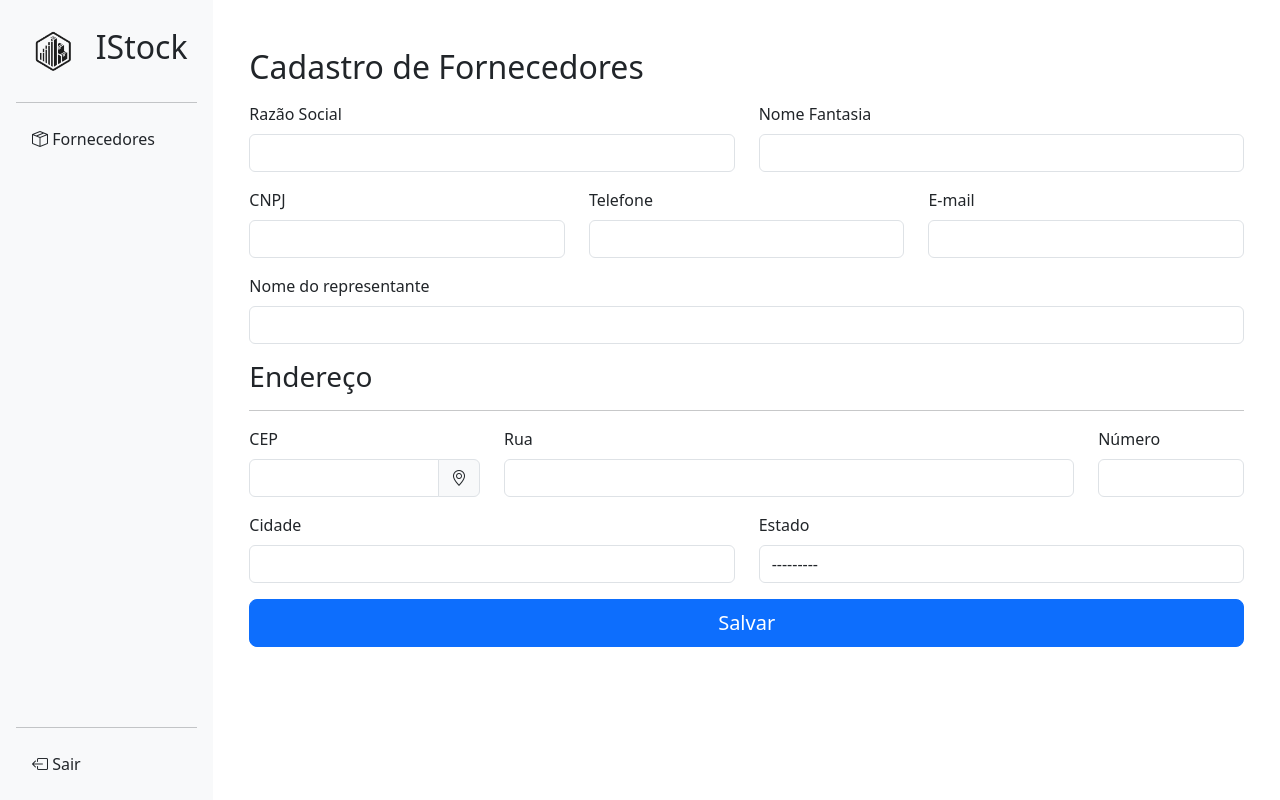
After one commit to william-cirico/curso-python-entra21-2023, a Django app: page /fornecedores/cadastro in a window 1280 px wide. The commit adds this page. Run offline with Django 5.2, Linux system fonts and the light colour scheme; some libraries are stand-ins or nearby versions.

Commit message:
feat(django): :sparkles: add supplier register form

```diff
--- a/Módulo 08 - Django/Aula 02 - Personalizando o Django Admin/inventory_control/base/static/base/css/base.css
+++ b/Módulo 08 - Django/Aula 02 - Personalizando o Django Admin/inventory_control/base/static/base/css/base.css
@@ -1,5 +1,11 @@
 main {
     height: 100vh;
+}
+
+.btn-sticky-bottom {
+    position: fixed;
+    bottom: 16px;
+    right: 16px;
 }
 
 ::-webkit-scrollbar {
--- /dev/null
+++ b/Módulo 08 - Django/Aula 02 - Personalizando o Django Admin/inventory_control/base/static/suppliers/js/createUpdate.js
@@ -0,0 +1,125 @@
+jQuery(function () {
+    const $form = $("form");
+    const $zipcodeInput = $("#zipcodeInput");
+    const $streetInput = $("#streetInput");
+    const $numberInput = $("#numberInput");
+    const $cityInput = $("#cityInput");
+    const $stateInput = $("#stateSelect");
+    const $cnpjInput = $("#cnpjInput");
+    const $phoneInput = $("#phoneInput");
+    const $zipcodeIcon = $("#zipcodeIcon");
+
+    $zipcodeInput.mask("00000-000");
+    $cnpjInput.mask("00.000.000/0000-00");
+    $phoneInput.mask("(00) 0 0000-0000");
+
+    // Adicionando o manipulador do evento "blur" para o input de CEP
+    $zipcodeInput.on("blur", function () {
+        // Valor do CEP digitado
+        const zipcode = $(this).val().replace("-", "");
+
+        // Se nenhum CEP tiver sido digitado não realizar a requisição
+        if (zipcode.length !== 8) return;
+
+        // Mudando o ícone do CEP
+        $zipcodeIcon.attr("class", "spinner-border spinner-border-sm");
+
+        // Realiza uma solicitação GET para a API viacep.com.br usando o CEP informado
+        fetch(`https://viacep.com.br/ws/${zipcode}/json/`)
+            .then(res => res.json()) // Obtendo somento os dados da requisição
+            .then(data => {
+                if (!data.erro) { // Verificando se o site existe
+                    // Preenchendo os inputs com os valores da API
+                    $streetInput.val(data.logradouro);
+                    $cityInput.val(data.localidade);
+                    $stateInput.val(data.uf);
+
+                    // Focando o input de número
+                    $numberInput.focus();
+                }
+            })
+            .catch(() => console.error("Falha ao realizar a requisição para a API do VIACEP"))
+            .finally(() => $zipcodeIcon.attr("class", "bi bi-geo-alt"));
+    });
+
+    // Acrescentando as validações para o formulário: https://jqueryvalidation.org/validate/
+    $form.validate({
+        errorElement: "div", // Elemento que será criado
+        errorClass: "invalid-feedback", // Classe que será aplicada
+        // Como os campos com erro irão se comportar
+        highlight: (element, _, validClass) => {
+            $(element).addClass("is-invalid");
+        },
+        // Como os campos sem erro irão se comportar
+        unhighlight: (element) => {
+            $(element).removeClass("is-invalid");
+        },
+        // Onde a mensagem de erro será adicionada
+        errorPlacement: (error, element) => {
+            error.addClass("invalid-feedback");
+            if (element.prop("id") === "zipcodeInput") { // Caso seja o campo do CEP
+                error.insertAfter(element.next()); // Inserir depois do ícone
+            } else {
+                error.insertAfter(element);
+            }
+        },
+        // Validações que serão aplicadas
+        rules: {
+            company_name: {
+                required: true,
+            },
+            fantasy_name: {
+                required: true,
+            },
+            phone: {
+                required: true,
+            },
+            representative: {
+                required: true,
+                minlength: 3,
+            },
+            cnpj: {
+                required: true,
+            },
+            email: {
+                required: true,
+                email: true,
+            },
+            zipcode: {
+                required: true,
+            },
+            street: {
+                required: true,
+            },
+            number: {
+                required: true,
+            },
+            city: {
+                required: true,
+            },
+            state: {
+                required: true,
+            },
+        },
+        // Mensagens que serão exibidas de acordo com os erros
+        messages: {
+            company_name: "Por favor, informe a razão social",
+            representative: "Por favor, informe o nome do representante",
+            fantasy_name: "Por favor, informe o nome fantasia",
+            phone: "Por favor, informe o telefone",
+            name: {
+                required: "Por favor, insira o nome do representante",
+                minlength: "O nome do representante deve ter no mínimo 3 caracteres",
+            },
+            cnpj: {
+                required: "Por favor, insira um CNPJ",
+            },
+            email: "Por favor, insira um endereço de e-mail válido",
+            zipcode: "Por favor, insira um CEP válido",
+            street: "Por favor, insira um endereço válido",
+            number: "Por favor, insira um número válido",
+            city: "Por favor, insira uma cidade",
+            state: "Por favor, insira um estado"
+        },
+    });
+});
--- /dev/null
+++ b/Módulo 08 - Django/Aula 02 - Personalizando o Django Admin/inventory_control/suppliers/forms.py
@@ -0,0 +1,7 @@
+from django import forms
+from .models import Supplier
+
+class SupplierForm(forms.ModelForm):
+    class Meta:
+        model = Supplier
+        fields = "__all__"
--- /dev/null
+++ b/Módulo 08 - Django/Aula 02 - Personalizando o Django Admin/inventory_control/suppliers/templates/create.html
@@ -0,0 +1,82 @@
+{% extends "base.html" %}
+{% load static %}
+{% block title %}Cadastro de Fornecedores{% endblock  %}
+{% block head %}
+    <script src="https://cdn.jsdelivr.net/npm/jquery-validation@1.19.5/dist/jquery.validate.min.js"></script>
+    <script src="https://cdnjs.cloudflare.com/ajax/libs/jquery.mask/1.14.16/jquery.mask.min.js" integrity="sha512-pHVGpX7F/27yZ0ISY+VVjyULApbDlD0/X0rgGbTqCE7WFW5MezNTWG/dnhtbBuICzsd0WQPgpE4REBLv+UqChw==" crossorigin="anonymous" referrerpolicy="no-referrer"></script>
+    <script src="{% static 'suppliers/js/createUpdate.js' %}"></script>
+{% endblock  %}
+{% block content %}
+    <h2 class="mb-3">Cadastro de Fornecedores</h2>
+    <form action="{% url 'suppliers:create' %}" method="post">
+        {% csrf_token %}
+        <div class="row mb-3">
+            <div class="col-md-6">
+                <label for="companyNameInput" class="form-label">Razão Social</label>
+                <input type="text" class="form-control" id="companyNameInput" name="company_name">
+            </div>
+            <div class="col-md-6">
+                <label for="fantasyNameInput" class="form-label">Nome Fantasia</label>
+                <input type="text" class="form-control" id="fantasyNameInput" name="fantasy_name">
+            </div>
+        </div>
+        <div class="row mb-3">
+            <div class="col-md-4">
+                <label for="cnpjInput" class="form-label">CNPJ</label>
+                <input type="text" class="form-control" id="cnpjInput" name="cnpj">
+            </div>
+            <div class="col-md-4">
+                <label for="phoneInput" class="form-label">Telefone</label>
+                <input type="text" class="form-control" id="phoneInput" name="phone">
+            </div>
+            <div class="col-md-4">
+                <label for="emailInput" class="form-label">E-mail</label>
+                <input type="text" class="form-control" id="emailInput" name="email">
+            </div>
+        </div>
+        <div class="row mb-3">
+            <div class="col">
+                <label for="representativeInput" class="form-label">Nome do representante</label>
+                <input type="text" class="form-control" id="representativeInput" name="representative">
+            </div>
+        </div>
+        <h3>Endereço</h3>
+        <hr>
+        <div class="row mb-3">
+            <div class="col-md-3">
+                <label for="zipcodeInput" class="form-label">CEP</label>
+                <div class="input-group">
+                    <input type="text" class="form-control" id="zipcodeInput" name="zipcode">
+                    <span class="input-group-text">
+                        <i id="zipcodeIcon" class="bi bi-geo-alt"></i>
+                    </span>
+                </div>
+            </div>
+            <div class="col-md-7">
+                <label for="streetInput" class="form-label">Rua</label>
+                <input type="text" class="form-control" id="streetInput" name="street">
+            </div>
+            <div class="col-md-2">
+                <label for="numberInput" class="form-label">Número</label>
+                <input type="text" class="form-control" id="numberInput" name="number">
+            </div>
+        </div>
+        <div class="row mb-3">
+            <div class="col-md-6">
+                <label for="cityInput" class="form-label">Cidade</label>
+                <input type="text" class="form-control" id="cityInput" name="city">
+            </div>
+            <div class="col-md-6">
+                <label for="stateSelect" class="form-label">Estado</label>
+                <select class="form-control" name="state" id="stateSelect">
+                    {% for code, name in form.state.field.choices %}
+                        <option value="{{ code }}">{{ name }}</option>
+                    {% endfor %}
+                </select>
+            </div>
+        </div>
+        <div class="d-grid">
+            <button class="btn btn-primary btn-lg">Salvar</button>
+        </div>
+    </form>
+{% endblock  %}
--- a/Módulo 08 - Django/Aula 02 - Personalizando o Django Admin/inventory_control/suppliers/urls.py
+++ b/Módulo 08 - Django/Aula 02 - Personalizando o Django Admin/inventory_control/suppliers/urls.py
@@ -4,5 +4,8 @@ from . import views
 app_name = "suppliers"
 urlpatterns = [
     path("", views.index, name="index"),
-    path("<int:id>/delete", views.delete, name="delete")
+    path("cadastro", views.create, name="create"),
+    path("<int:id>/delete", views.delete, name="delete"),
+    path("search", views.search, name="search"),
+    path("<int:id>/toggle_enabled", views.toggle_enabled, name="toggle_enabled"),
 ]
--- a/Módulo 08 - Django/Aula 02 - Personalizando o Django Admin/inventory_control/suppliers/views.py
+++ b/Módulo 08 - Django/Aula 02 - Personalizando o Django Admin/inventory_control/suppliers/views.py
@@ -1,13 +1,67 @@
 from django.shortcuts import render, redirect, get_object_or_404
+from django.views.decorators.http import require_POST
+from django.core.paginator import Paginator
+from django.db.models import Q
+from django.http import JsonResponse
 from .models import Supplier
-from django.views.decorators.http import require_POST
+from .forms import SupplierForm
 
 def index(request):
     suppliers = Supplier.objects.order_by("-id")
 
-    context = { "suppliers": suppliers }
+    # Aplicando a paginação
+    paginator = Paginator(suppliers, 100)
+    # /fornecedores?page=1 -> Obtendo a página da URL
+    page_number = request.GET.get("page")
+    page_obj = paginator.get_page(page_number)
+
+    context = { "suppliers": page_obj }
 
     return render(request, "index.html", context)
+
+def search(request):
+    # Obtendo o valor da requisição (Formulário)
+    search_value = request.GET.get("q").strip()
+
+    # Verificando se algo foi digitado
+    if not search_value:
+        return redirect("suppliers:index")
+
+    # Filtrando os fornecedores
+    # O Q é usado para combinar filtros (& ou |)
+    suppliers = Supplier.objects \
+        .filter(Q(fantasy_name__icontains=search_value) |
+                Q(company_name__icontains=search_value)) \
+        .order_by("-id")
+
+    # Criando o paginator
+    paginator = Paginator(suppliers, 100)
+    page_number = request.GET.get("page")
+    page_obj = paginator.get_page(page_number)
+
+    context = { "suppliers": page_obj }
+
+    return render(request, "index.html", context)
+
+def create(request):
+    #POST
+    if request.method == 'POST':
+        form = SupplierForm(request.POST)
+
+        if form.is_valid():
+            form.save()
+            return redirect("suppliers:index")
+
+        context = { "form": form }
+
+        return render(request, "create.html", context)
+
+    # GET
+    form = SupplierForm()
+
+    context = { "form": form }
+
+    return render(request, "create.html", context)
 
 @require_POST
 def delete(request, id):
@@ -15,3 +69,12 @@ def delete(request, id):
     supplier.delete()
 
     return redirect("suppliers:index")
+
+@require_POST
+def toggle_enabled(request, id):
+    supplier = get_object_or_404(Supplier, pk=id)
+
+    supplier.enabled = not supplier.enabled
+    supplier.save()
+
+    return JsonResponse({ "message": "success" })
```
Also changed, not shown: Módulo 08 - Django/Aula 02 - Personalizando o Django Admin/inventory_control/base/static/suppliers/js/index.js (added, +17 -0 lines), Módulo 08 - Django/Aula 02 - Personalizando o Django Admin/inventory_control/suppliers/templates/index.html (+43 -11 lines).
